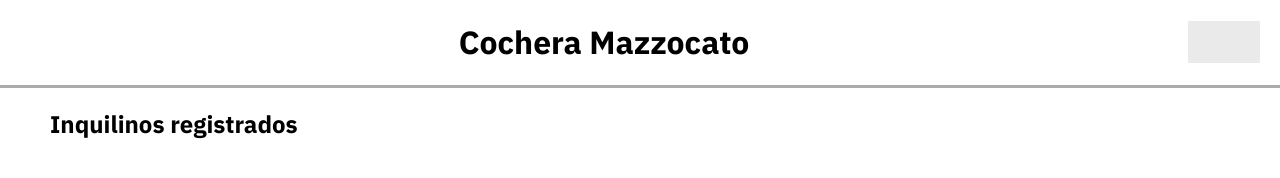
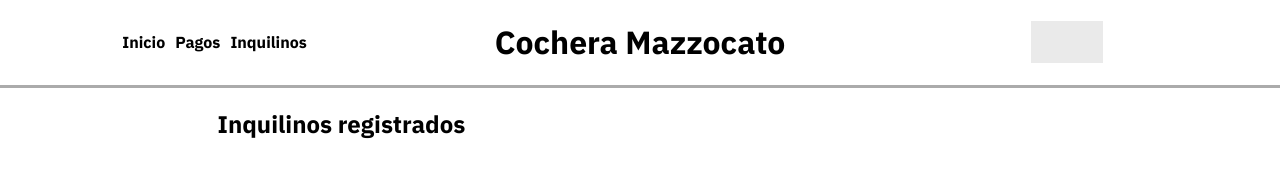
Before and after one commit to santiruizmazzo/cochera-mazzocato, a website with bundled scripts: page frontend/public/index.html in a window 1280 px wide. Built offline with nearby package versions, Linux system fonts and the light colour scheme; files whose address does not match are found by name.

Commit message:
style(front): agregados algunos links de navegacion en la navbar

```diff
--- a/frontend/public/components/TenantsList.js
+++ b/frontend/public/components/TenantsList.js
@@ -8,7 +8,6 @@ template.innerHTML = /*html*/ `
       }
     </style>
 
-    <h2>Inquilinos registrados</h2>
     <div class='tenants-list'></div>
 `;
 
--- a/frontend/public/components/VersionBox.js
+++ b/frontend/public/components/VersionBox.js
@@ -13,9 +13,7 @@ template.innerHTML = /*html*/ `
     }
   </style>
 
-    <div class='version-box'>
-      <div class='loading-placeholder'></div>
-    </div>
+  <div class='version-box'></div>
 `;
 
 export class VersionBox extends HTMLElement {
--- a/frontend/public/index.html
+++ b/frontend/public/index.html
@@ -8,11 +8,18 @@
   </head>
   <body>
     <header>
-      <div></div>
+      <nav>
+        <ul>
+          <li><a href="/">Inicio</a></li>
+          <li><a href="/">Pagos</a></li>
+          <li><a href="/">Inquilinos</a></li>
+        </ul>
+      </nav>
       <h1>Cochera Mazzocato</h1>
       <version-box></version-box>
     </header>
     <main>
+      <h2>Inquilinos registrados</h2>
       <tenants-list></tenants-list>
     </main>
     <script type="module" src="env.js"></script>
--- a/frontend/public/styles.css
+++ b/frontend/public/styles.css
@@ -15,14 +15,40 @@ body {
 }
 
 header {
-  padding: 0px 20px;
   width: 100%;
-  display: flex;
+  display: grid;
+  grid-template-columns: repeat(3, 1fr);
   align-items: center;
-  justify-content: space-between;
+  justify-items: center;
   border-bottom: 3px solid var(--gray-dark-color);
 }
 
 main {
-  padding: 0 50px;
+  padding: 0 17dvw;
 }
+
+nav {
+  width: 45%;
+
+  ul {
+    padding: 0;
+    display: flex;
+    align-items: center;
+    justify-content: space-evenly;
+  }
+
+  li {
+    padding: 5px;
+    display: inline-block;
+
+    &:hover {
+      background-color: var(--gray-color);
+    }
+  }
+
+  a {
+    text-decoration: none;
+    color: black;
+    font-weight: bold;
+  }
+}
```
Lines whose indentation alone changed are shown as unchanged.
